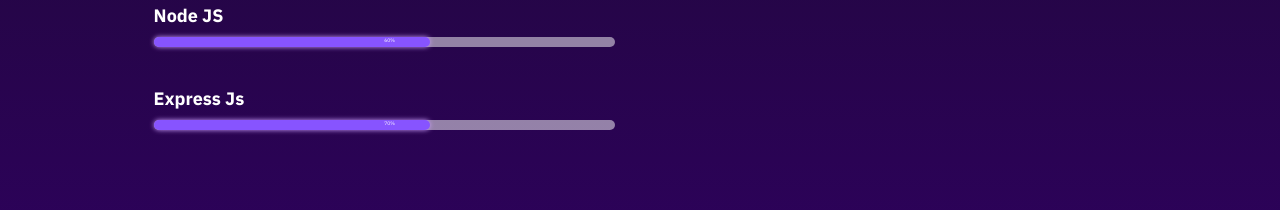
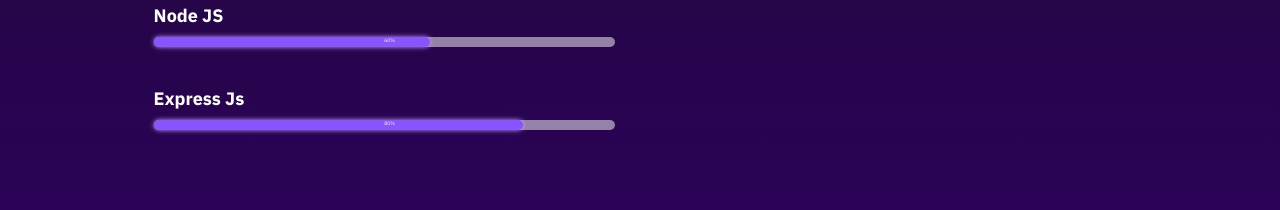
Before and after one commit to BlesonPhilip/myportfolio, a React (Vite) app: page / in a window 1280 px wide. Shown: the part 2720-2930 px from the top of the page. Built offline with nearby package versions, Linux system fonts and the light colour scheme.

Commit message:
percentage added

```diff
--- a/src/pages/index/index.css
+++ b/src/pages/index/index.css
@@ -339,6 +339,10 @@
   width: 60% !important;
 }
 
+.skillExpress::after {
+  width: 80% !important;
+}
+
 .Experience_wrapper {
   width: 50%;
   display: flex;
--- a/src/pages/index/index.jsx
+++ b/src/pages/index/index.jsx
@@ -147,7 +147,7 @@ const Index = () => {
               </div>
               <div className="skill">
                 <h4>Express Js</h4>
-                <div className="skillBar skillNode" data-value="70%"></div>
+                <div className="skillBar skillExpress" data-value="80%"></div>
               </div>
             </div>
           </div>
```
